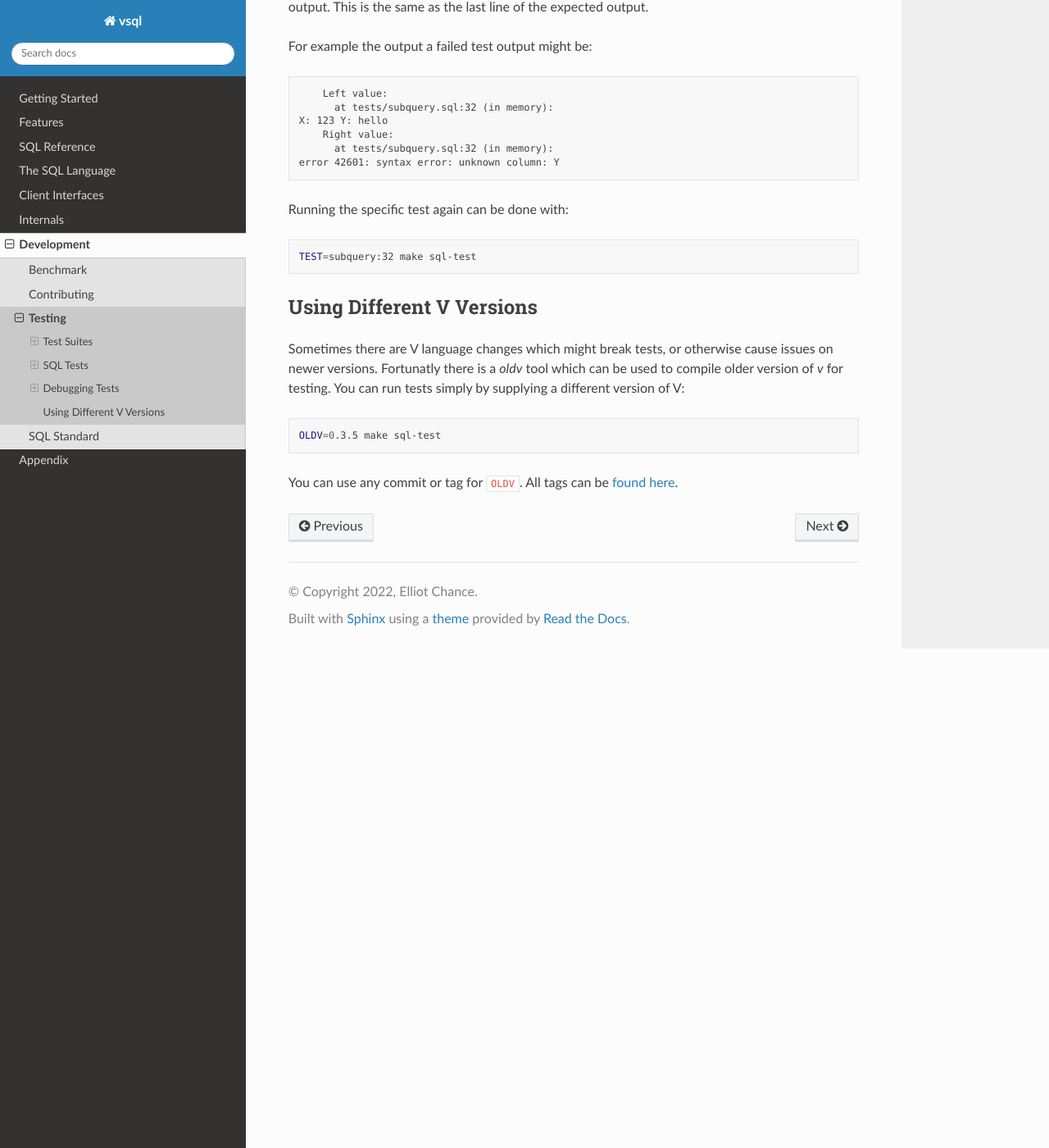
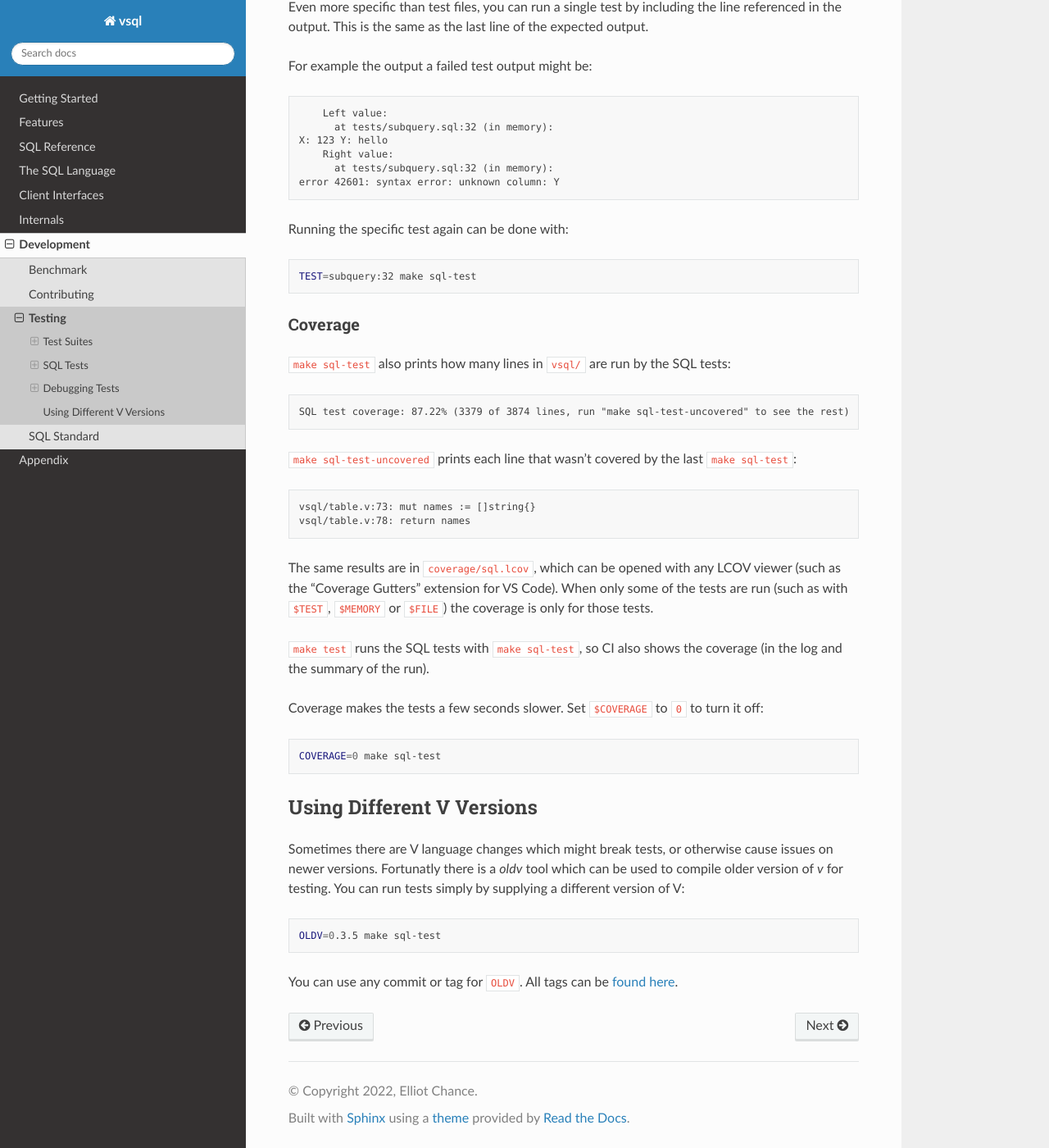
Before and after one commit to elliotchance/vsql, a Sphinx documentation site: the page built from docs/testing.rst, in a window 1280 px wide and 1400 px high, scrolled down 8385 px. Shown: the whole window at 82% size. Built offline with Sphinx 7.4.7 and the Read the Docs theme 3.1.0, drawn with Linux system fonts in a browser that asks for light colours.

Commit message:
tests: Show the SQL test coverage in make sql-test
make sql-test now builds the SQL tests with coverage and prints the percentage
of lines in vsql/ that they run. make sql-test-uncovered then lists each line
that wasn't covered. Coverage adds a few seconds, so COVERAGE=0 turns it off.

make test now runs the SQL tests through make sql-test, so CI shows the
coverage too, including in the summary of the run.

Co-Authored-By: Claude Opus 5.5 <noreply@anthropic.com>

```diff
--- a/docs/testing.rst
+++ b/docs/testing.rst
@@ -425,6 +425,39 @@ Running the specific test again can be done with:
 
    TEST=subquery:32 make sql-test
 
+Coverage
+^^^^^^^^
+
+``make sql-test`` also prints how many lines in ``vsql/`` are run by the SQL
+tests:
+
+.. code-block:: text
+
+   SQL test coverage: 87.22% (3379 of 3874 lines, run "make sql-test-uncovered" to see the rest)
+
+``make sql-test-uncovered`` prints each line that wasn't covered by the last
+``make sql-test``:
+
+.. code-block:: text
+
+   vsql/table.v:73: mut names := []string{}
+   vsql/table.v:78: return names
+
+The same results are in ``coverage/sql.lcov``, which can be opened with any LCOV
+viewer (such as the "Coverage Gutters" extension for VS Code). When only some of
+the tests are run (such as with ``$TEST``, ``$MEMORY`` or ``$FILE``) the
+coverage is only for those tests.
+
+``make test`` runs the SQL tests with ``make sql-test``, so CI also shows the
+coverage (in the log and the summary of the run).
+
+Coverage makes the tests a few seconds slower. Set ``$COVERAGE`` to ``0`` to
+turn it off:
+
+.. code-block:: sh
+
+   COVERAGE=0 make sql-test
+
 Using Different V Versions
 --------------------------
 
```
Also changed, not shown: 2 other files.
